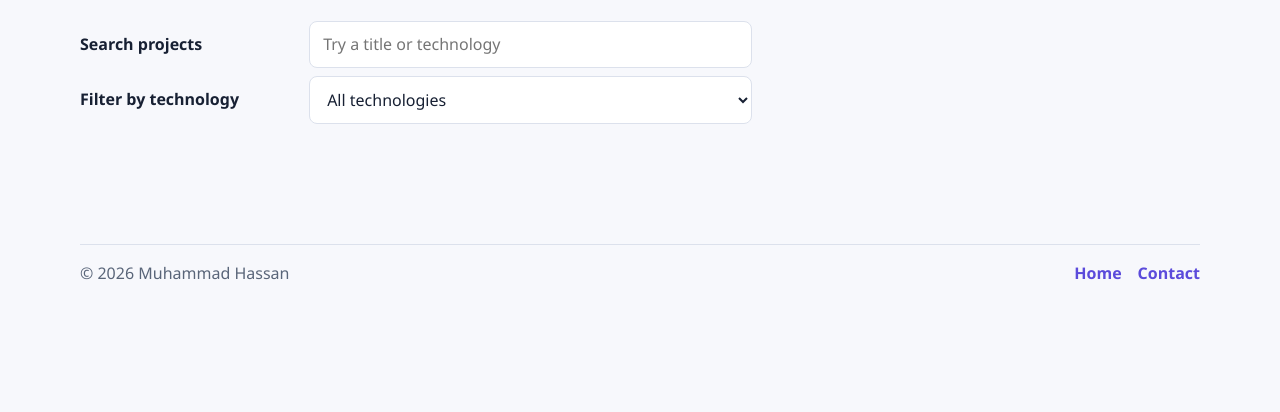
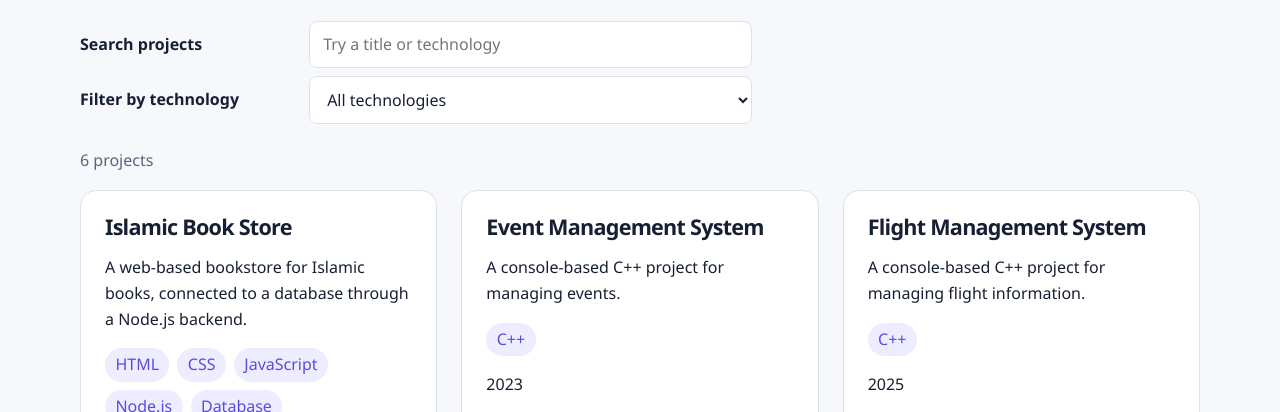
Before and after one commit to hassannaeem1123/my-portfolio, a plain HTML site: page projects.html in a window 1280 px wide. Shown: the part 387-799 px from the top of the page. Drawn offline with Linux system fonts and the light colour scheme.

Commit message:
feat: render portfolio projects from data

```diff
--- a/projects.html
+++ b/projects.html
@@ -46,5 +46,6 @@
         </ul>
       </nav>
     </footer>
+    <script src="projects.js" defer></script>
   </body>
 </html>
--- /dev/null
+++ b/projects.js
@@ -0,0 +1,93 @@
+const projects = [
+  {
+    id: 1,
+    title: "Islamic Book Store",
+    description: "A web-based bookstore for Islamic books, connected to a database through a Node.js backend.",
+    tech: ["HTML", "CSS", "JavaScript", "Node.js", "Database"],
+    year: 2024,
+    link: "index.html",
+  },
+  {
+    id: 2,
+    title: "Event Management System",
+    description: "A console-based C++ project for managing events.",
+    tech: ["C++"],
+    year: 2023,
+    link: "index.html",
+  },
+  {
+    id: 3,
+    title: "Flight Management System",
+    description: "A console-based C++ project for managing flight information.",
+    tech: ["C++"],
+    year: 2025,
+    link: "index.html",
+  },
+  {
+    id: 4,
+    title: "Food Delivery App",
+    description: "A food delivery application built with Flutter.",
+    tech: ["Flutter"],
+    year: 2025,
+    link: "index.html",
+  },
+  {
+    id: 5,
+    title: "Online Tic-Tac-Toe",
+    description: "An online multiplayer Tic-Tac-Toe game built with Flutter and WebSockets.",
+    tech: ["Flutter", "WebSockets"],
+    year: 2026,
+    link: "index.html",
+  },
+  {
+    id: 6,
+    title: "Teen Mental Health Prediction Model",
+    description: "Collected a dataset about social media's impact on teen mental health, trained a Python model, and used it to make predictions.",
+    tech: ["Python", "Machine Learning"],
+    year: 2025,
+    link: "index.html",
+  },
+];
+
+const projectGrid = document.querySelector("#project-grid");
+const resultCount = document.querySelector("#project-result-count");
+
+function createProjectCard(project) {
+  const article = document.createElement("article");
+  article.className = "project-card";
+
+  const title = document.createElement("h2");
+  title.textContent = project.title;
+
+  const description = document.createElement("p");
+  description.textContent = project.description;
+
+  const technologies = document.createElement("ul");
+  technologies.className = "project-tech";
+
+  project.tech.forEach((technology) => {
+    const item = document.createElement("li");
+    item.textContent = technology;
+    technologies.append(item);
+  });
+
+  article.append(title, description, technologies);
+
+  if (project.year !== null) {
+    const year = document.createElement("p");
+    year.textContent = String(project.year);
+    article.append(year);
+  }
+
+  if (project.link) {
+    const link = document.createElement("a");
+    link.href = project.link;
+    link.textContent = "Portfolio home";
+    article.append(link);
+  }
+
+  return article;
+}
+
+projectGrid.replaceChildren(...projects.map(createProjectCard));
+resultCount.textContent = `${projects.length} projects`;
--- a/styles.css
+++ b/styles.css
@@ -231,6 +231,21 @@ textarea {
   margin-bottom: 0;
 }
 
+.project-tech {
+  display: flex;
+  flex-wrap: wrap;
+  gap: var(--space-1);
+  padding: 0;
+  list-style: none;
+}
+
+.project-tech li {
+  padding: 0.25rem 0.65rem;
+  border-radius: var(--radius-pill);
+  background: var(--color-highlight);
+  color: var(--color-accent);
+}
+
 #contact-form {
   display: grid;
   gap: var(--space-2);
```
